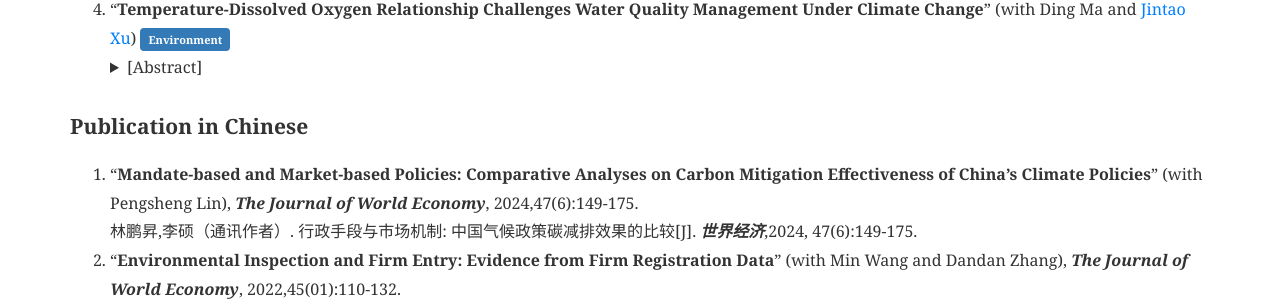
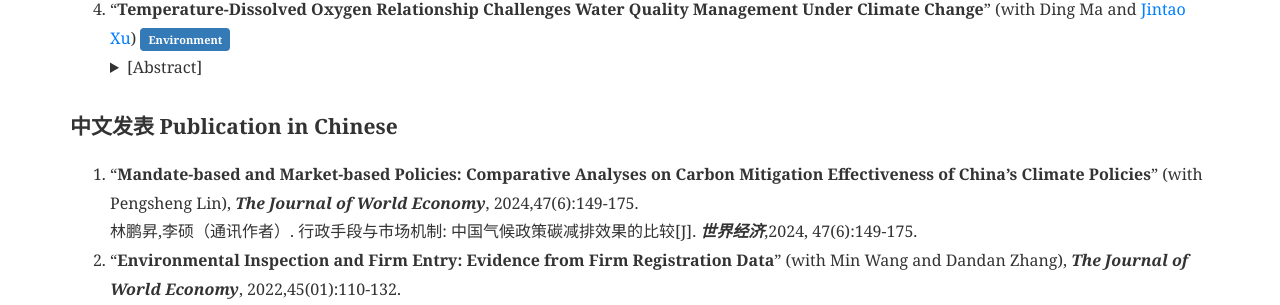
Before and after one commit to shuoliecon/shuoliecon.github.io, a Jekyll site: the page built from pages/_research/index.md, in a window 1280 px wide. Shown: the part 1226-1531 px from the top of the page. Built offline with Jekyll 4.4.1, drawn with Linux system fonts in a browser that asks for light colours.

Commit message:
Update index.md

```diff
--- a/pages/_research/index.md
+++ b/pages/_research/index.md
@@ -63,7 +63,7 @@ As an economist, my ultimate goal is to contribute to sustainable development. M
 <details><summary>[Abstract]</summary>Climate change significantly affects various pollution issues, including water quality. This paper explores the influence of temperature on water pollution indicators using a dataset from almost 150 water monitoring stations in China from 2004 to 2017. The study reveals a dominant correlation between dissolved oxygen concentration and air temperature, significantly affecting the seasonal patterns of water pollution indicators. The paper further highlights the potential bias in water quality assessments due to this temperature-dissolved oxygen relationship, leading to the overestimation of water toxicity in hot environments. The study recommends revising water quality standards to account for this correlation and suggests using dissolved oxygen saturation or concentration as indicators based on the purpose of the water source. The research underscores the crucial role of climate change in water quality management and has significant implications for sustainable development goals, emphasizing the need for integrated solutions. This paper contributes to understanding climate change’s impact on water quality and offers valuable insights for policymakers and environmental conservation efforts.</details>
 </ol>
 
-## Publication in Chinese
+## 中文发表 Publication in Chinese
 
 <ol>
 <li>“<b>Mandate-based and Market-based Policies: Comparative Analyses on Carbon Mitigation Effectiveness of China’s Climate Policies</b>” (with Pengsheng Lin), <b><i>The Journal of World Economy</i></b>, 2024,47(6):149-175.</li>
```
